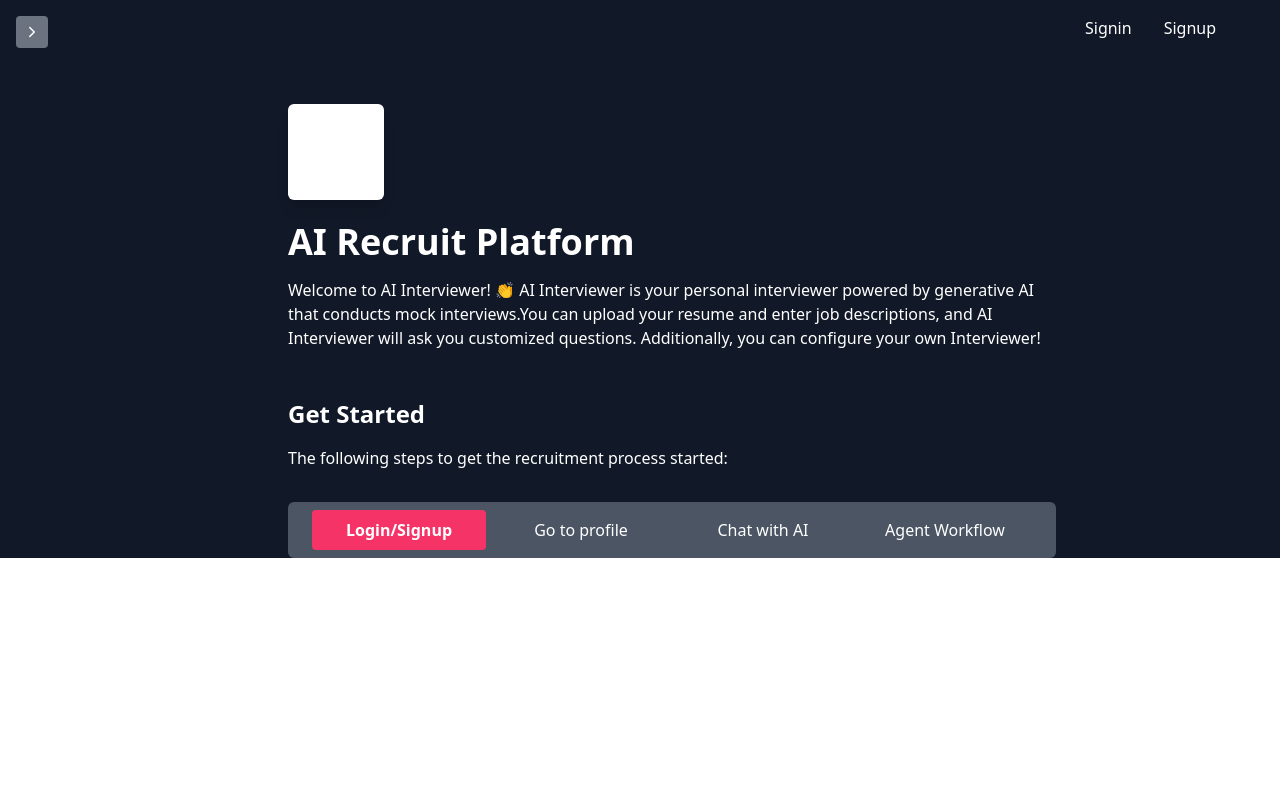
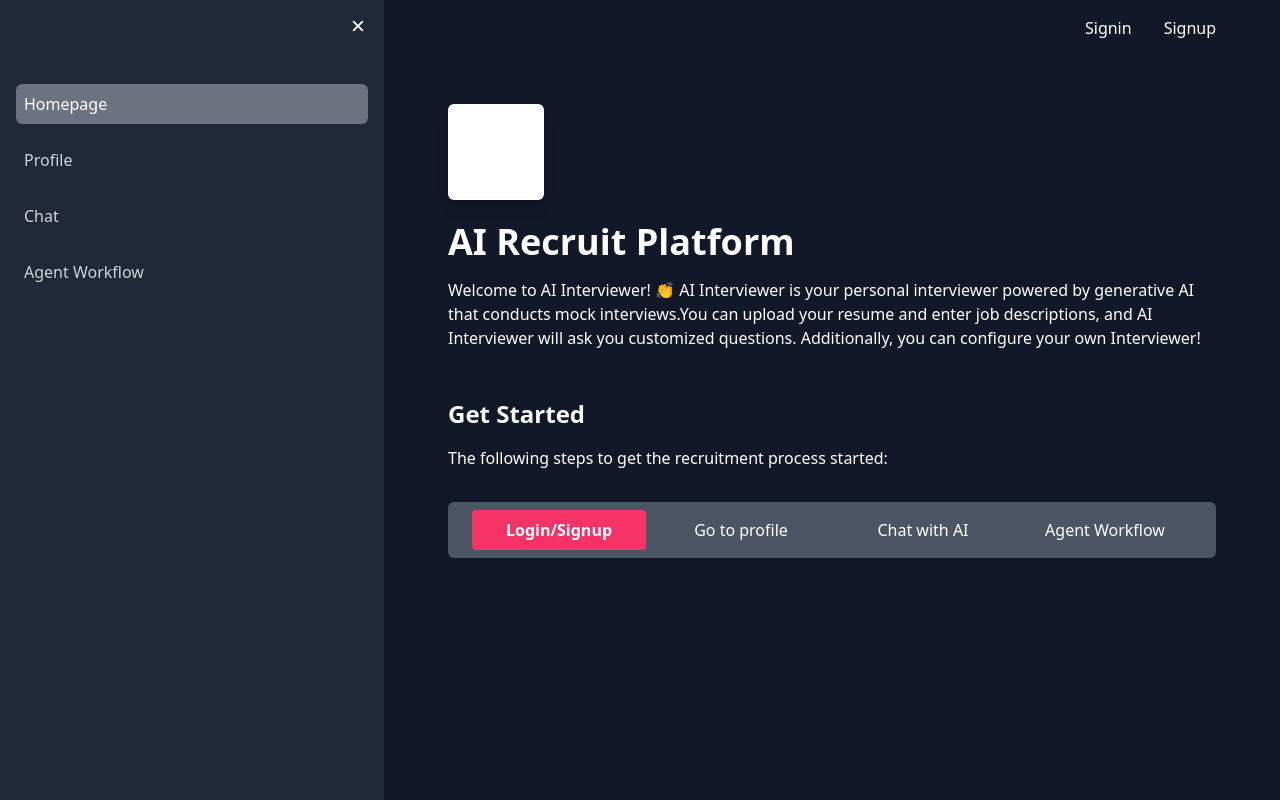
Before and after one commit to suraj122/ai-recruitment-platform, a React (Create React App) app: page / in a window 1280 px wide. Built offline with nearby package versions, Linux system fonts and the light colour scheme; no server answers.

Commit message:
update sidebar animation for opening and closing

```diff
--- a/src/App.js
+++ b/src/App.js
@@ -11,27 +11,16 @@ import { UserContext } from "./utils/UserContext";
 import { useState } from "react";
 import Error from "./components/Error";
 import Header from "./components/Header";
-import { IoIosArrowForward } from "react-icons/io";
 
 const AppLayout = () => {
-  const [isSidebarOpen, setIsSidebarOpen] = useState(false);
+  const [isSidebarOpen, setIsSidebarOpen] = useState(true);
   return (
     <>
-      {isSidebarOpen ? (
-        <Sidebar
-          isSidebarOpen={isSidebarOpen}
-          setIsSidebarOpen={setIsSidebarOpen}
-        />
-      ) : (
-        <div className="p-4">
-          <button
-            onClick={() => setIsSidebarOpen(true)}
-            className="bg-gray-500 text-white p-2 rounded"
-          >
-            <IoIosArrowForward />
-          </button>
-        </div>
-      )}
+      <Sidebar
+        isSidebarOpen={isSidebarOpen}
+        setIsSidebarOpen={setIsSidebarOpen}
+      />
+
       <div className="w-full">
         <Header />
         <Outlet />
--- a/src/components/Error.js
+++ b/src/components/Error.js
@@ -6,7 +6,7 @@ const Error = () => {
   return (
     <main className="w-full">
       <section className="max-w-3xl w-full mx-auto mt-12 text-white text-center py-24">
-        <h1 className="text-4xl font-bold text-center">404: Page Not Found</h1>
+        <h1 className="text-6xl font-bold text-center">404: Page Not Found</h1>
         <Link
           to="/"
           className="border border-blue-500 rounded bg-blue-500 px-4 py-2 inline-block mt-8"
--- a/src/components/Sidebar.js
+++ b/src/components/Sidebar.js
@@ -1,20 +1,36 @@
 import React from "react";
 import { IoClose } from "react-icons/io5";
 import { NavLink } from "react-router-dom";
+import { IoIosArrowForward } from "react-icons/io";
 
 function Sidebar({ isSidebarOpen, setIsSidebarOpen }) {
   return (
+    <div className="">
+      <button
+        onClick={() => setIsSidebarOpen(true)}
+        className={`text-white p-2 hover:bg-gray-500 rounded ${
+          isSidebarOpen ? "hidden" : "inline-block absolute z-10 left-2 top-2"
+        }`}
+      >
+        <IoIosArrowForward />
+      </button>
       <aside
         className={`max-w max-w-sm w-full bg-gray-800 h-screen p-4 ${
           isSidebarOpen ? "sidebar-open" : "sidebar-close"
         }`}
       >
         <header className="text-right text-white flex justify-end">
-        <IoClose onClick={() => setIsSidebarOpen(false)} className="text-xl" />
+          <IoClose
+            onClick={() => setIsSidebarOpen(false)}
+            className="text-xl cursor-pointer "
+          />
         </header>
-      <ul className="mt-12">
+        <ul className={`mt-12 ${isSidebarOpen ? "" : "hidden"}`}>
           <li className="my-4 nav-active">
-          <NavLink className="p-2 text-gray-300 w-full block rounded-md" to="/">
+            <NavLink
+              className="p-2 text-gray-300 w-full block rounded-md"
+              to="/"
+            >
               Homepage
             </NavLink>
           </li>
@@ -44,6 +60,7 @@ function Sidebar({ isSidebarOpen, setIsSidebarOpen }) {
           </li>
         </ul>
       </aside>
+    </div>
   );
 }
 
--- a/src/index.css
+++ b/src/index.css
@@ -7,10 +7,10 @@
 }
 
 .sidebar-open {
-  animation: slideRight 500ms linear forwards;
+  animation: slideRight 300ms linear forwards;
 }
 .sidebar-close {
-  animation: slideLeft 500ms linear forwards;
+  animation: slideLeft 300ms linear forwards;
 }
 
 @keyframes slideRight {
```
Lines whose indentation alone changed are shown as unchanged.
